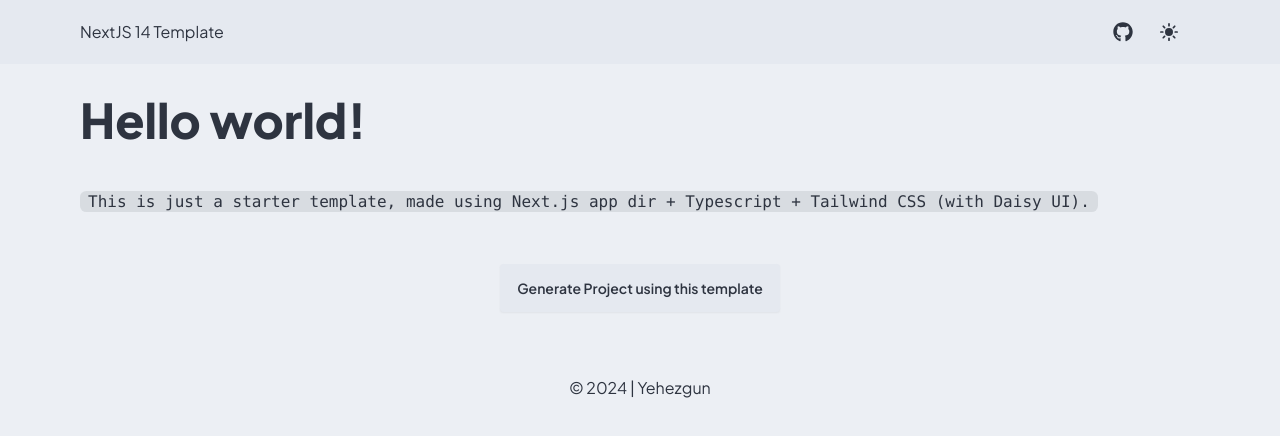
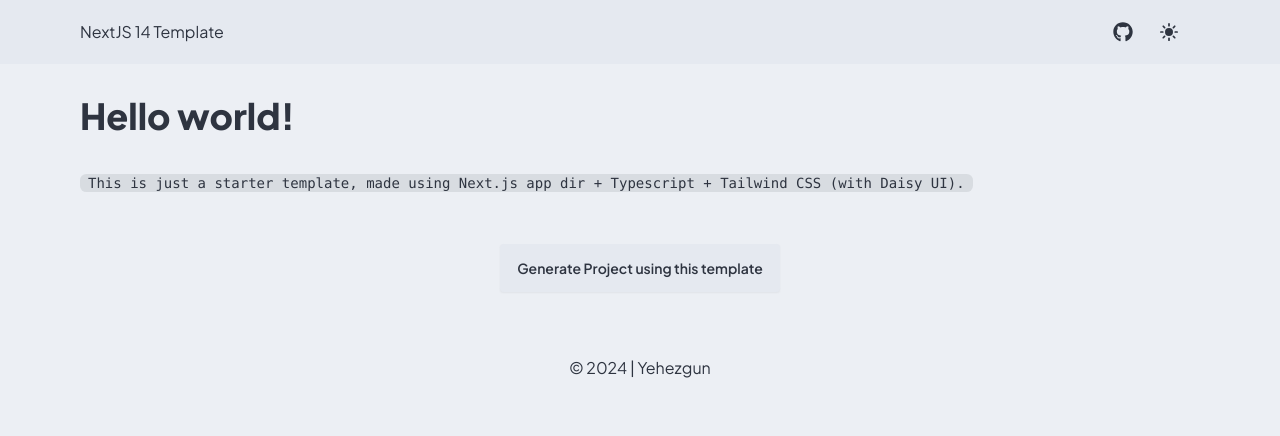
Before and after one commit to yehezkielgunawan/next15-starter, a Next.js app: page / in a window 1280 px wide. Shown: the top 436 px of the page. Built offline with nearby package versions, Linux system fonts and the light colour scheme.

Commit message:
refactor(GeneralWrapper.tsx): :recycle: use GeneralWrapper as reusable wrapper

```diff
--- a/src/app/layout.tsx
+++ b/src/app/layout.tsx
@@ -1,8 +1,6 @@
 import type { Metadata } from "next";
 import { Plus_Jakarta_Sans } from "next/font/google";
 import "./globals.css";
-import Footer from "@/components/Footer";
-import Header from "@/components/Header";
 import { ThemeProvider } from "@/context/ThemeProvider";
 import { metadataContent } from "@/services/metadata";
 
@@ -27,9 +25,7 @@ export default function RootLayout({
 					enableSystem
 					themes={["nord", "dim"]}
 				>
-					<Header />
 					{children}
-					<Footer />
 				</ThemeProvider>
 			</body>
 		</html>
--- a/src/app/page.tsx
+++ b/src/app/page.tsx
@@ -1,11 +1,12 @@
+import GeneralWrapper from "@/components/GeneralWrapper";
+
 export default function Home() {
 	return (
-		<main>
-			<article className="prose lg:prose-lg max-w-none">
+		<GeneralWrapper>
 			<h1>Hello world!</h1>
 			<code>
-					This is just a starter template, made using Next.js app dir +
-					Typescript + Tailwind CSS (with Daisy UI).
+				This is just a starter template, made using Next.js app dir + Typescript
+				+ Tailwind CSS (with Daisy UI).
 			</code>
 			<div className="mt-12 flex w-full items-center justify-center">
 				<a
@@ -17,7 +18,6 @@ export default function Home() {
 					Generate Project using this template
 				</a>
 			</div>
-			</article>
-		</main>
+		</GeneralWrapper>
 	);
 }
--- /dev/null
+++ b/src/components/GeneralWrapper.tsx
@@ -0,0 +1,20 @@
+import Footer from "./Footer";
+import Header from "./Header";
+
+const GeneralWrapper = ({
+	children,
+}: Readonly<{
+	children: React.ReactNode;
+}>) => {
+	return (
+		<>
+			<Header />
+			<main>
+				<article>{children}</article>
+			</main>
+			<Footer />
+		</>
+	);
+};
+
+export default GeneralWrapper;
```
Lines whose indentation alone changed are shown as unchanged.
